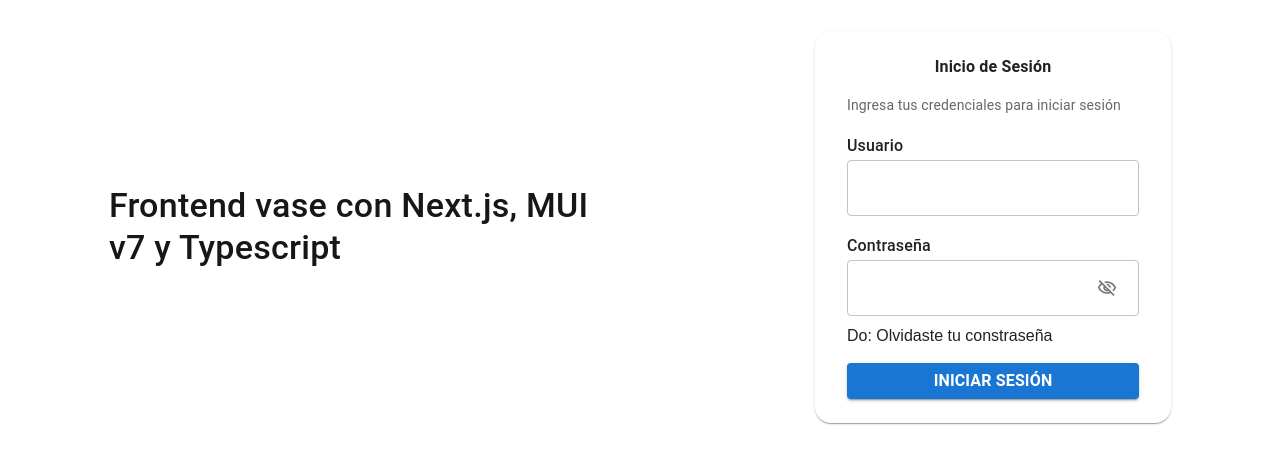
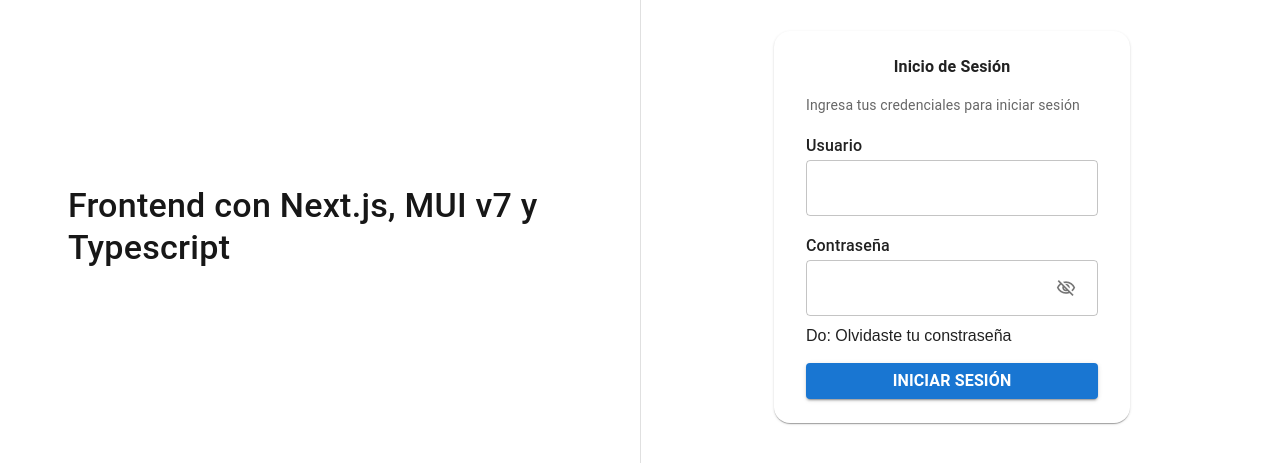
Before and after one commit to eliasmg12345/reservations-front, a Next.js app: page /login in a window 1280 px wide. Shown: the part 173-636 px from the top of the page. Built offline with nearby package versions, Linux system fonts and the light colour scheme; no server answers.

Commit message:
feat: for login and home

```diff
--- a/src/app/login/page.tsx
+++ b/src/app/login/page.tsx
@@ -1,5 +1,5 @@
 'use client'
-import { Box, Grid, Typography, useMediaQuery, useTheme } from "@mui/material";
+import { Box, Divider, Grid, Typography, useMediaQuery, useTheme } from "@mui/material";
 import LoginContainer from "./ui/LoginContainer";
 import { useFullScreenLoading } from "@/context/FullScreenLoadingProvider";
 import { imprimir } from "@/utils/imprimir";
@@ -43,17 +43,48 @@
                             fontWeight={'500'}
                             align={sm || xs ? 'center' : 'left'}
                         >
-                            Frontend vase con Next.js, MUI v7 y Typescript
+                            Frontend con Next.js, MUI v7 y Typescript
                         </Typography>
                     </Box>
                 </Box>
             </Grid>
             <Grid
                 size={{ xl: 0, md: 0, xs: 0 }}
+                sx={{
+                    display: {
+                        sm: 'none',
+                        xs: 'none',
+                        md: 'block',
+                        xl: 'block',
+                    },
+                }}
             >
-
+                <Box
+                    display={'flex'}
+                    justifyContent={'center'}
+                    alignItems={'center'}
+                    minHeight={'80vh'}
+                >
+                    <Divider
+                        variant={'middle'}
+                        sx={{ marginTop: '60px', marginBottom: '60px' }}
+                        orientation="vertical"
+                        flexItem
+                    />
+                </Box>
             </Grid>
-            <LoginContainer />
+            <Grid size={{ xl: 4, md: 5, xs: 12 }}>
+                <Box display="flex" justifyContent="center" alignItems="center">
+                    <Box
+                        display={'flex'}
+                        justifyContent={'space-around'}
+                        alignItems={'center'}
+                        color={'primary'}
+                    >
+                        <LoginContainer />
+                    </Box>
+                </Box>
+            </Grid>
         </Grid>
     )
 }
```
